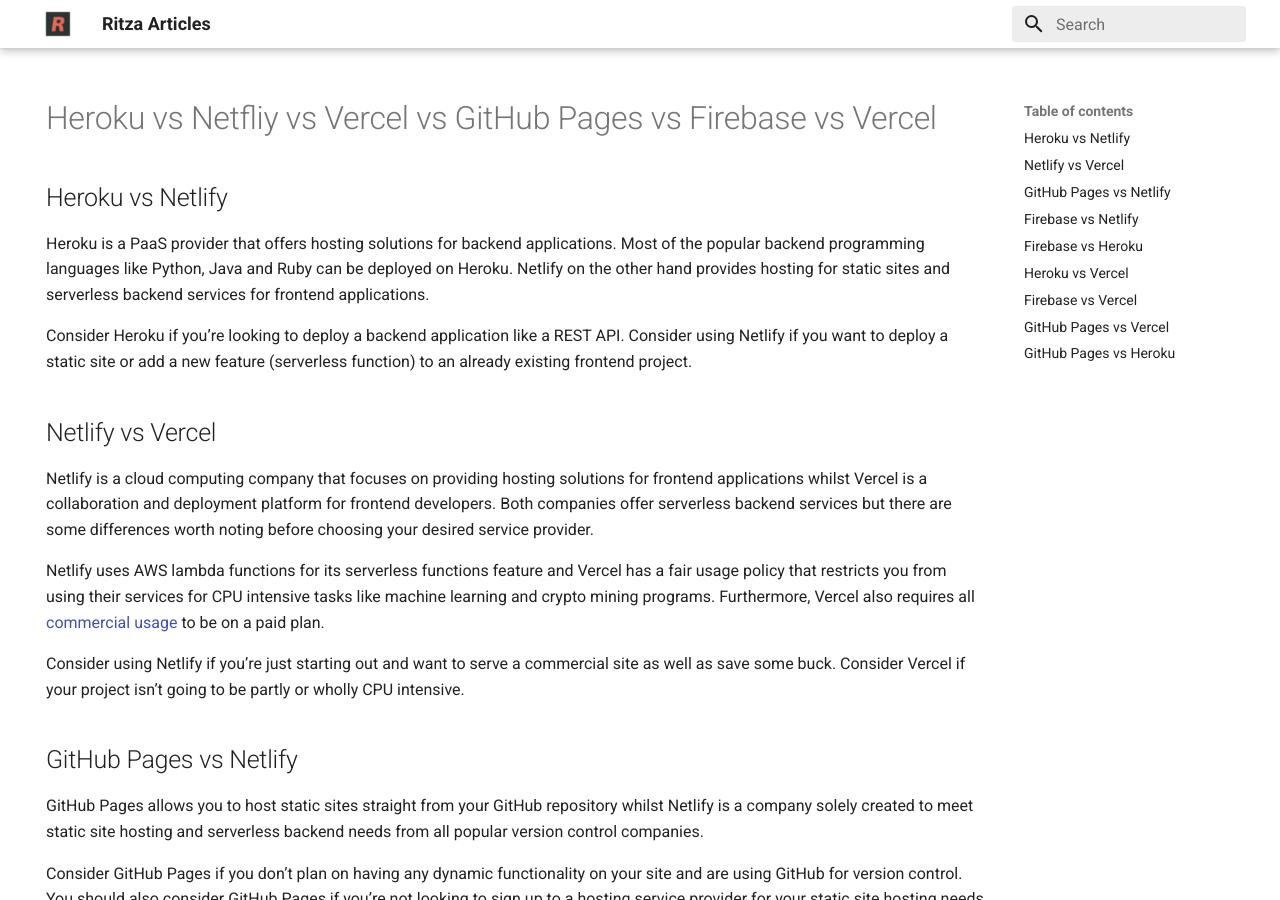
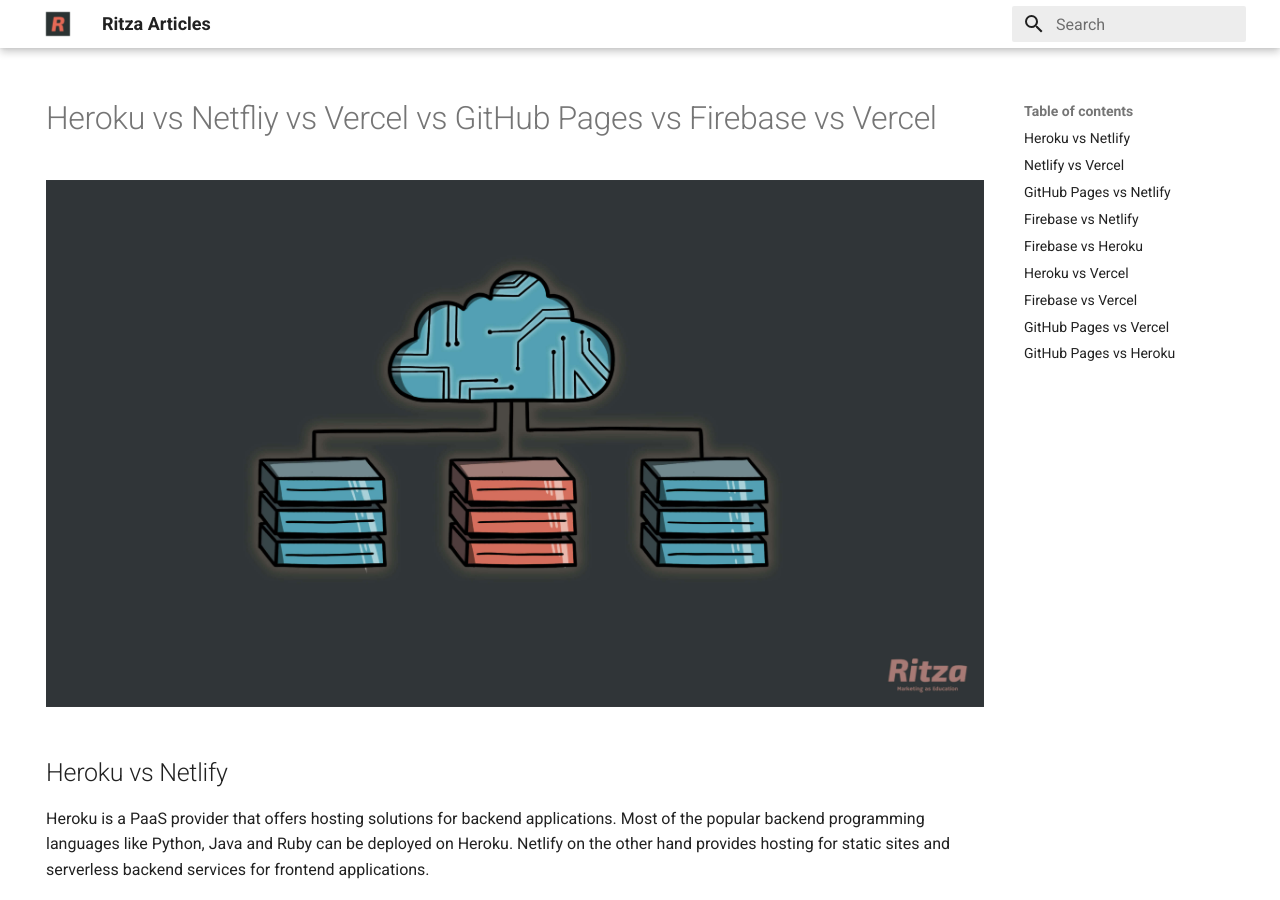
Before and after one commit to ritza-co/internal-articles, an MkDocs documentation site: the page built from docs/heroku-vs-netfliy-vs-vercel-vs-github-pages-vs-firebase-vs-vercel.md, in a window 1280 px wide and 900 px high. Built offline with MkDocs 1.6.1 and Material for MkDocs 9.7.7, drawn with Linux system fonts in a browser that asks for light colours.

Commit message:
add images heroku and k8s

```diff
--- a/docs/heroku-vs-netfliy-vs-vercel-vs-github-pages-vs-firebase-vs-vercel.md
+++ b/docs/heroku-vs-netfliy-vs-vercel-vs-github-pages-vs-firebase-vs-vercel.md
@@ -4,6 +4,8 @@
 ---
 
 # Heroku vs Netfliy vs Vercel vs GitHub Pages vs Firebase vs Vercel
+
+![](./assets/heroku-vs/heroku-vs-do.jpg)
 
 ## Heroku vs Netlify
 Heroku is a PaaS provider that offers hosting solutions for backend applications. Most of the popular backend programming languages like Python, Java and Ruby can be deployed on Heroku. Netlify on the other hand provides hosting for static sites and serverless backend services for frontend applications.
```
Also changed, not shown: docs/kubernetes-vs-docker-vs-openshift-vs-ecs-vs-jenkins-vs-terraform.md (+2 -0 lines), docs/assets/heroku-vs/heroku-vs-do.jpg (added), docs/assets/kubernetes-vs/kubernetes-vs-docker.jpg (added).
